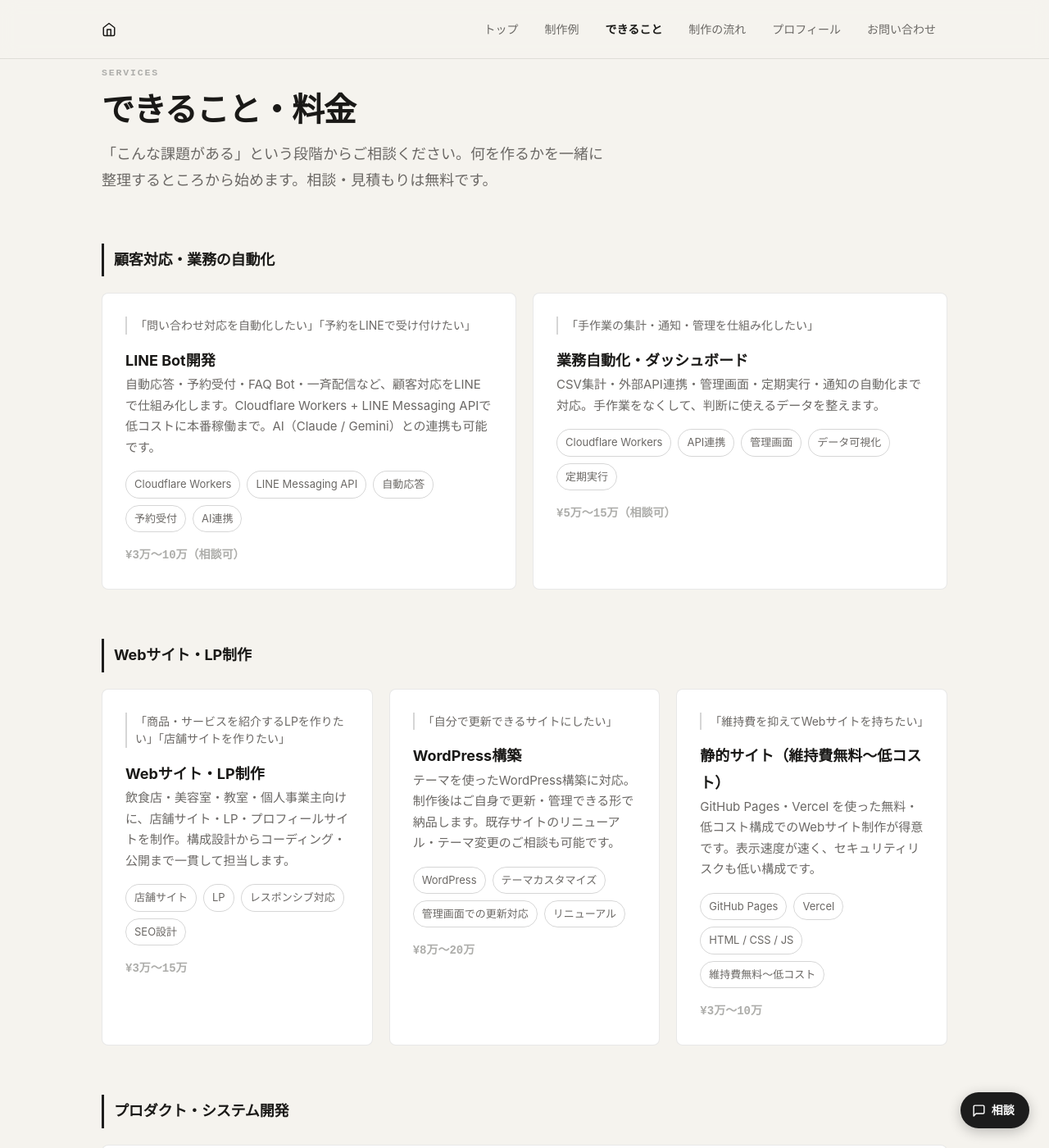
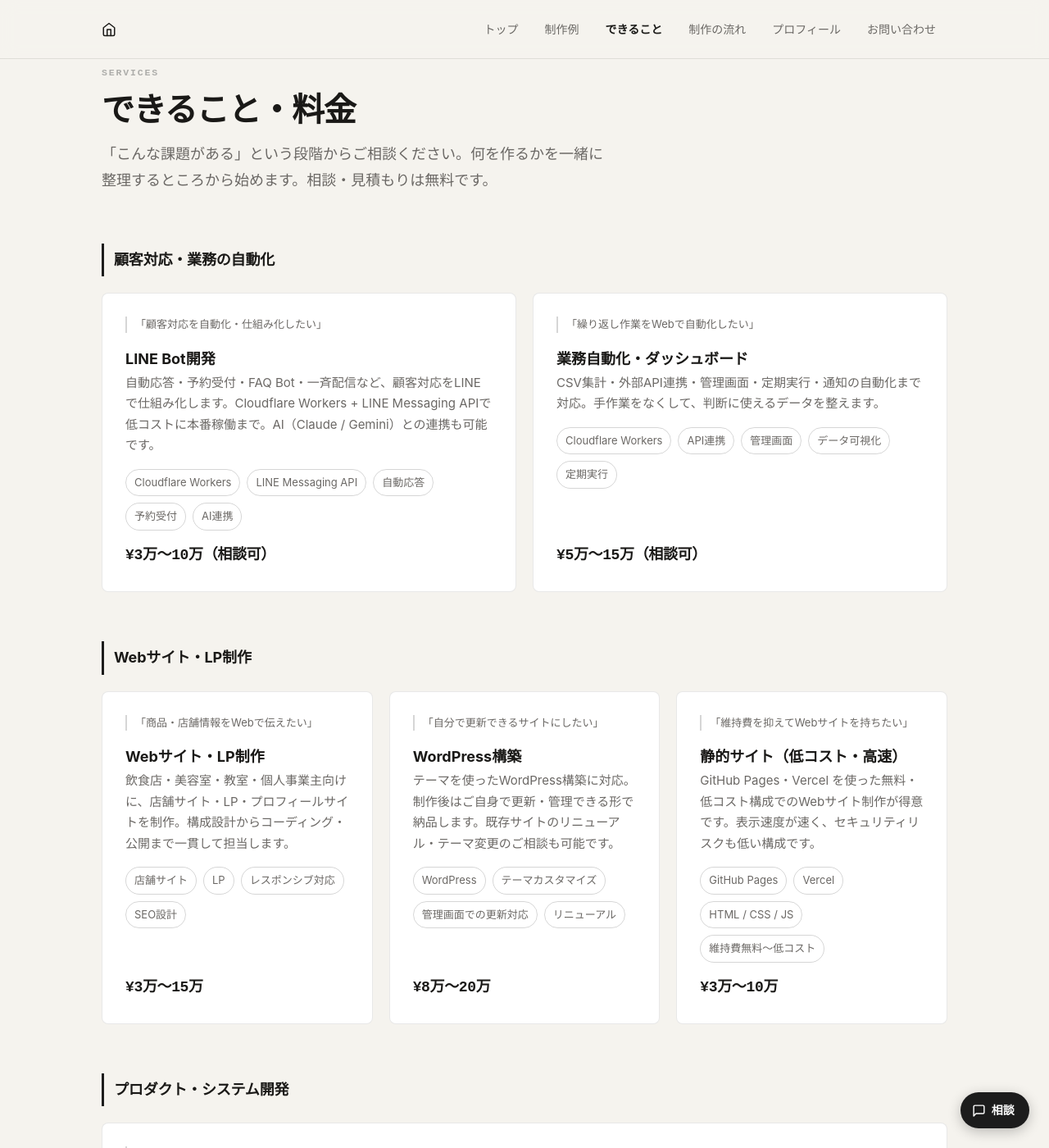
Before and after one commit to imagawadaigo/daigo-portfolio, a Jekyll site: the page built from services.html, in a window 1280 px wide and 1400 px high. Shown: the whole window at 82% size. Built offline with Jekyll 4.4.1, drawn with Linux system fonts in a browser that asks for light colours.

Commit message:
services.htmlデザイン修正 + チャットフォームリンク対応
- problem-q: 1行に短縮・text-overflow:ellipsisで折り返し防止
- problem-price: font-size・colorを大きく/濃くし、カード下端に固定(margin-top:auto)
- card-grid .card: flex化でカード高さ統一
- 静的サイトタイトルを短縮（折り返し解消）
- chat.js: bot返答に「相談フォーム」が含まれる場合→リンクボタンを自動挿入

Co-Authored-By: Claude Sonnet 4.6 <noreply@anthropic.com>

```diff
--- a/_includes/chat.html
+++ b/_includes/chat.html
@@ -208,6 +208,21 @@
 .chat-send:active { transform: scale(0.93); }
 .chat-send:disabled { opacity: 0.4; cursor: not-allowed; }
 
+/* ── In-chat contact link ── */
+.chat-contact-link {
+  display: inline-block;
+  margin-top: 8px;
+  padding: 6px 12px;
+  background: var(--accent);
+  color: #fff;
+  font-size: 0.8rem;
+  font-weight: 600;
+  border-radius: 999px;
+  text-decoration: none;
+  transition: background 0.15s;
+}
+.chat-contact-link:hover { background: var(--accent-hover); }
+
 /* ── Mobile ── */
 @media (max-width: 400px) {
   #chat-widget { bottom: 16px; right: 16px; }
--- a/assets/css/style.css
+++ b/assets/css/style.css
@@ -543,19 +543,29 @@ body {
 
 /* ── Problem-first service cards ── */
 .problem-q {
-  font-size: 0.875rem;
+  font-size: 0.8125rem;
   color: var(--text-muted);
   border-left: 2px solid var(--line-strong);
   padding-left: 10px;
   margin-bottom: 16px;
-  line-height: 1.55;
+  line-height: 1.5;
+  white-space: nowrap;
+  overflow: hidden;
+  text-overflow: ellipsis;
 }
 .problem-price {
-  margin-top: 16px;
-  font-size: var(--step-s);
-  color: var(--text-subtle);
-  font-weight: 600;
+  margin-top: auto;
+  padding-top: 14px;
+  font-size: var(--step-1);
+  color: var(--text);
+  font-weight: 700;
   font-family: var(--font-mono);
+  letter-spacing: -0.02em;
+}
+/* カードをflex化して価格を常に下端に固定 */
+.card-grid .card {
+  display: flex;
+  flex-direction: column;
 }
 
 /* ── LINE Bot section ── */
--- a/assets/js/chat.js
+++ b/assets/js/chat.js
@@ -45,6 +45,14 @@
     var p = document.createElement('p');
     p.textContent = text;
     div.appendChild(p);
+    // bot返答に「相談フォーム」が含まれる場合はリンクボタンを追加
+    if (role === 'bot' && text.indexOf('相談フォーム') !== -1) {
+      var link = document.createElement('a');
+      link.href = '/daigo-portfolio/contact.html';
+      link.className = 'chat-contact-link';
+      link.textContent = '→ 相談フォームへ';
+      div.appendChild(link);
+    }
     msgArea.appendChild(div);
     msgArea.scrollTop = msgArea.scrollHeight;
   }
--- a/services.html
+++ b/services.html
@@ -46,7 +46,7 @@ jsonld: |
     <h2 class="service-category">顧客対応・業務の自動化</h2>
     <div class="card-grid">
       <article class="card">
-        <p class="problem-q">「問い合わせ対応を自動化したい」「予約をLINEで受け付けたい」</p>
+        <p class="problem-q">「顧客対応を自動化・仕組み化したい」</p>
         <h3 class="feature__title">LINE Bot開発</h3>
         <p class="feature__body">自動応答・予約受付・FAQ Bot・一斉配信など、顧客対応をLINEで仕組み化します。Cloudflare Workers + LINE Messaging APIで低コストに本番稼働まで。AI（Claude / Gemini）との連携も可能です。</p>
         <ul class="tag-list mt-4">
@@ -60,7 +60,7 @@ jsonld: |
       </article>
 
       <article class="card">
-        <p class="problem-q">「手作業の集計・通知・管理を仕組み化したい」</p>
+        <p class="problem-q">「繰り返し作業をWebで自動化したい」</p>
         <h3 class="feature__title">業務自動化・ダッシュボード</h3>
         <p class="feature__body">CSV集計・外部API連携・管理画面・定期実行・通知の自動化まで対応。手作業をなくして、判断に使えるデータを整えます。</p>
         <ul class="tag-list mt-4">
@@ -78,7 +78,7 @@ jsonld: |
     <h2 class="service-category">Webサイト・LP制作</h2>
     <div class="card-grid">
       <article class="card">
-        <p class="problem-q">「商品・サービスを紹介するLPを作りたい」「店舗サイトを作りたい」</p>
+        <p class="problem-q">「商品・店舗情報をWebで伝えたい」</p>
         <h3 class="feature__title">Webサイト・LP制作</h3>
         <p class="feature__body">飲食店・美容室・教室・個人事業主向けに、店舗サイト・LP・プロフィールサイトを制作。構成設計からコーディング・公開まで一貫して担当します。</p>
         <ul class="tag-list mt-4">
@@ -105,7 +105,7 @@ jsonld: |
 
       <article class="card">
         <p class="problem-q">「維持費を抑えてWebサイトを持ちたい」</p>
-        <h3 class="feature__title">静的サイト（維持費無料〜低コスト）</h3>
+        <h3 class="feature__title">静的サイト（低コスト・高速）</h3>
         <p class="feature__body">GitHub Pages・Vercel を使った無料・低コスト構成でのWebサイト制作が得意です。表示速度が速く、セキュリティリスクも低い構成です。</p>
         <ul class="tag-list mt-4">
           <li class="tag">GitHub Pages</li>
```
